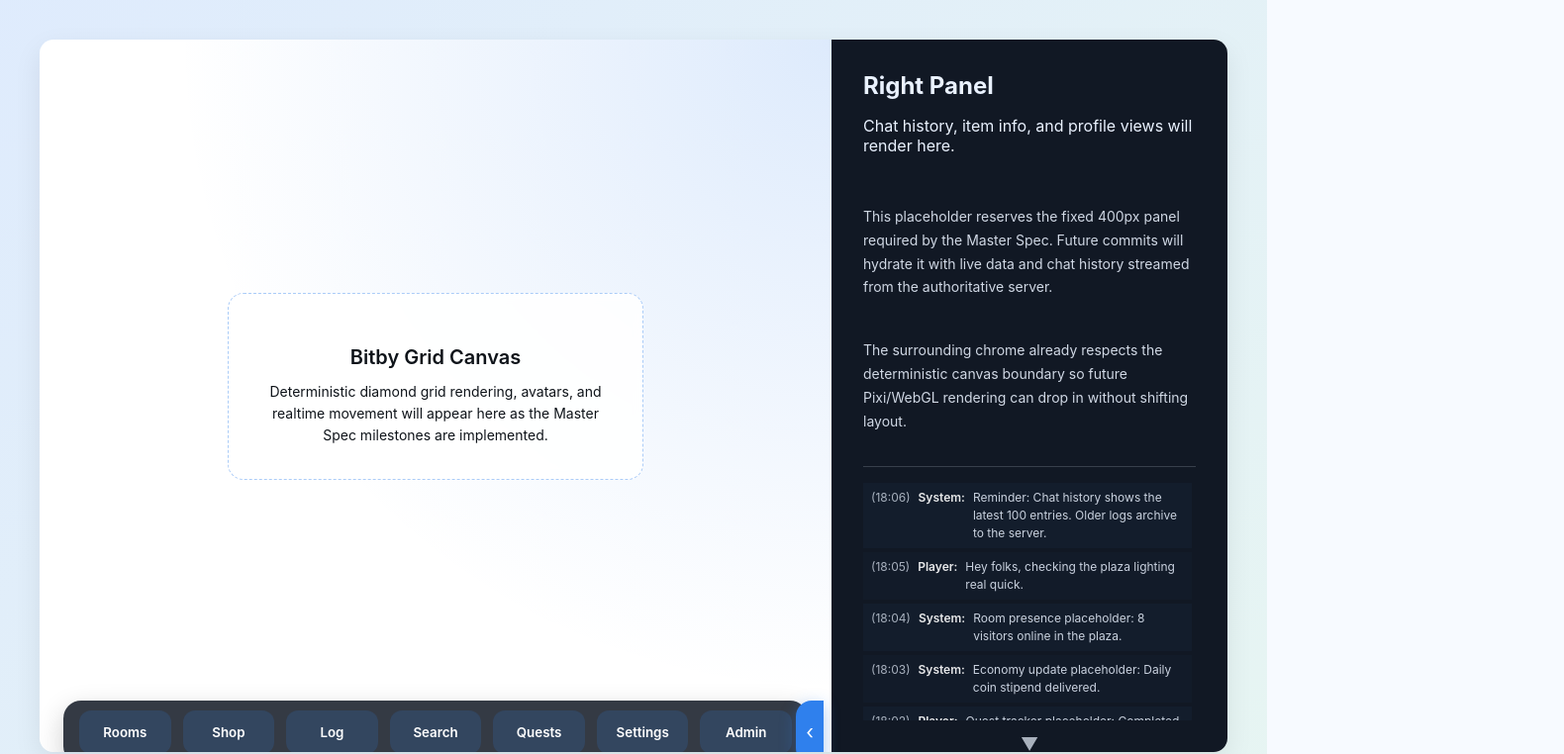
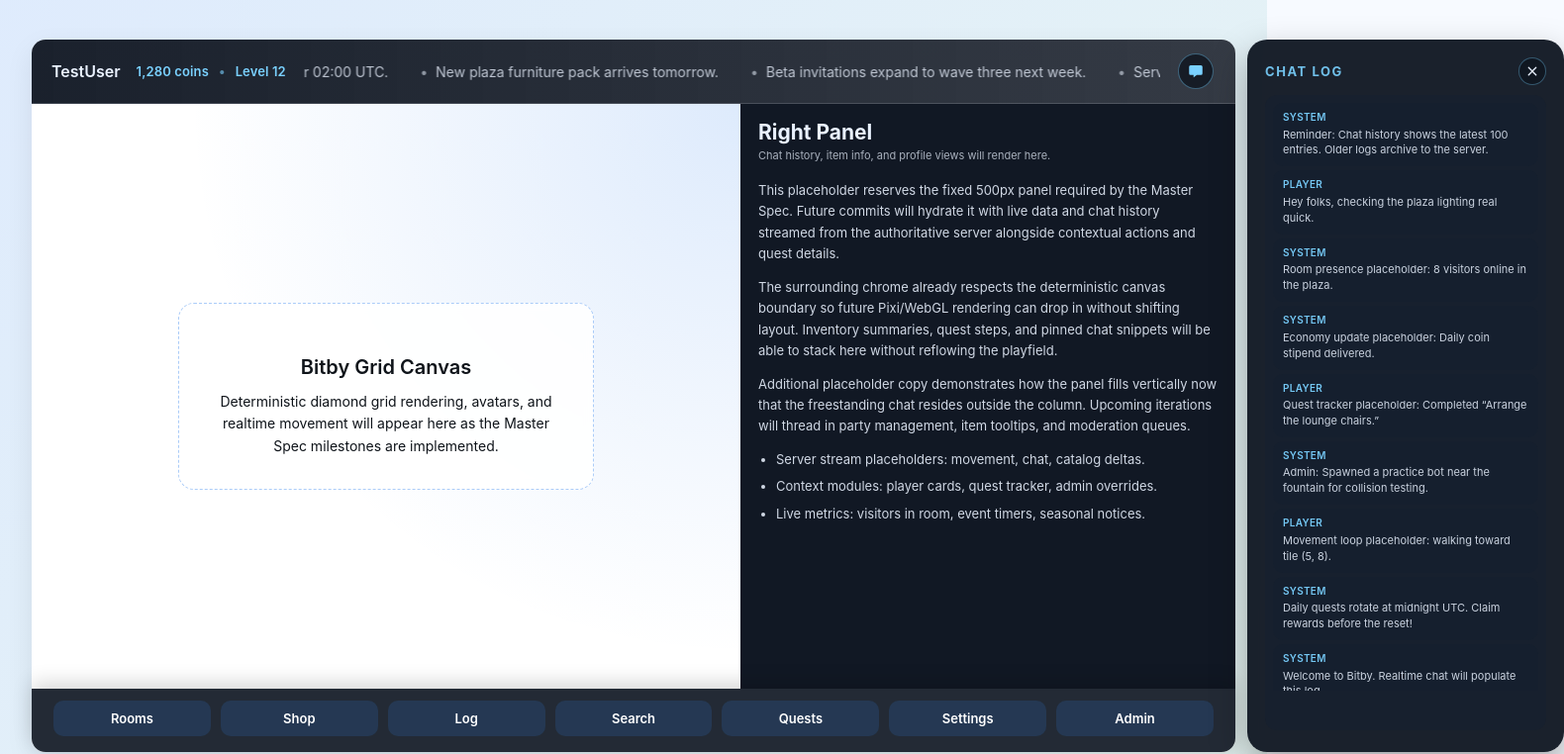
Before and after one commit to nobewayo/projbb, a React (Vite) app in the folder packages/client/: page / in a window 1280 px wide. Shown: the top 762 px of the page at 99% size, 1580 px wide, since content can reach past the window. Built offline with nearby package versions, Linux system fonts and the light colour scheme.

Commit message:
Align panel copy and extend chat drawer

```diff
--- a/packages/client/src/App.tsx
+++ b/packages/client/src/App.tsx
@@ -76,8 +76,8 @@ const placeholderChatHistory: ChatMessage[] = [
 ];
 
 const App = (): JSX.Element => {
-  const [isDockCollapsed, setIsDockCollapsed] = useState(false);
-  const [isChatCollapsed, setIsChatCollapsed] = useState(false);
+  const [isChatVisible, setIsChatVisible] = useState(true);
+  const [showBackToTop, setShowBackToTop] = useState(false);
   const chatMessagesRef = useRef<HTMLOListElement | null>(null);
 
   const chatLogEntries = useMemo(
@@ -86,7 +86,8 @@ const App = (): JSX.Element => {
   );
 
   useEffect(() => {
-    if (isChatCollapsed) {
+    if (!isChatVisible) {
+      setShowBackToTop(false);
       return;
     }
 
@@ -94,20 +95,81 @@ const App = (): JSX.Element => {
     if (container) {
       container.scrollTop = 0;
     }
-  }, [isChatCollapsed, chatLogEntries]);
+  }, [isChatVisible, chatLogEntries]);
 
-  const dockTabLabel = useMemo(
-    () => (isDockCollapsed ? 'Expand primary dock' : 'Collapse primary dock'),
-    [isDockCollapsed],
+  useEffect(() => {
+    if (!isChatVisible) {
+      return;
+    }
+
+    const container = chatMessagesRef.current;
+    if (!container) {
+      return;
+    }
+
+    const handleScroll = (): void => {
+      setShowBackToTop(container.scrollTop > 8);
+    };
+
+    handleScroll();
+    container.addEventListener('scroll', handleScroll, { passive: true });
+
+    return () => {
+      container.removeEventListener('scroll', handleScroll);
+    };
+  }, [isChatVisible]);
+
+  const username = 'TestUser';
+  const coinBalance = 1280;
+  const level = 12;
+  const newsTicker = useMemo(
+    () => [
+      'Server maintenance scheduled for 02:00 UTC.',
+      'New plaza furniture pack arrives tomorrow.',
+      'Beta invitations expand to wave three next week.',
+    ],
+    [],
   );
-
-  const chatToggleLabel = useMemo(
-    () => (isChatCollapsed ? 'Expand chat history' : 'Collapse chat history'),
-    [isChatCollapsed],
-  );
+  const marqueeEntries = useMemo(() => newsTicker.concat(newsTicker), [newsTicker]);
+  const chatToggleLabel = isChatVisible ? 'Hide chat log' : 'Show chat log';
 
   return (
     <div className="stage">
+      <header className="stage__top-bar" aria-label="Player overview and news">
+        <div className="top-bar__profile" aria-label="Player overview">
+          <span className="top-bar__username">{username}</span>
+          <span className="top-bar__meta">
+            <span className="top-bar__coins">{coinBalance.toLocaleString()} coins</span>
+            <span className="top-bar__divider" aria-hidden="true">•</span>
+            <span className="top-bar__level">Level {level}</span>
+          </span>
+        </div>
+        <div className="top-bar__news" aria-label="Latest news" role="presentation">
+          <div className="top-bar__news-track">
+            {marqueeEntries.map((entry, index) => (
+              <span key={`${entry}-${index}`} className="top-bar__news-item">
+                {entry}
+              </span>
+            ))}
+          </div>
+        </div>
+        <button
+          type="button"
+          className="top-bar__chat-button"
+          onClick={() => setIsChatVisible((prev) => !prev)}
+          aria-pressed={isChatVisible}
+          aria-label={chatToggleLabel}
+        >
+          <svg viewBox="0 0 24 24" role="presentation" aria-hidden="true">
+            <path
+              fill="currentColor"
+              d="M5 4h14a2 2 0 0 1 2 2v9a2 2 0 0 1-2 2h-5.586L9 20.414V17H5a2 2 0 0 1-2-2V6a2 2 0 0 1 2-2z"
+            />
+          </svg>
+          <span className="sr-only">{chatToggleLabel}</span>
+        </button>
+      </header>
+      <div className="stage__content">
         <main className="canvas-area" aria-label="Bitby room canvas placeholder">
           <div className="canvas-placeholder" role="presentation">
             <p className="canvas-placeholder__title">Bitby Grid Canvas</p>
@@ -116,28 +178,6 @@ const App = (): JSX.Element => {
               Master Spec milestones are implemented.
             </p>
           </div>
-        <nav
-          id="primary-dock"
-          className={isDockCollapsed ? 'dock dock--collapsed' : 'dock'}
-          aria-label="Primary actions"
-          aria-hidden={isDockCollapsed}
-        >
-          {dockButtons.map((label) => (
-            <button key={label} type="button">
-              {label}
-            </button>
-          ))}
-        </nav>
-        <button
-          type="button"
-          className="dock-tab"
-          aria-label={dockTabLabel}
-          aria-controls="primary-dock"
-          aria-expanded={!isDockCollapsed}
-          onClick={() => setIsDockCollapsed((prev) => !prev)}
-        >
-          {isDockCollapsed ? '›' : '‹'}
-        </button>
         </main>
         <aside className="right-panel" aria-label="Right panel placeholder">
           <header className="right-panel__header">
@@ -146,40 +186,103 @@ const App = (): JSX.Element => {
           </header>
           <section className="panel-body">
             <p>
-            This placeholder reserves the fixed 400px panel required by the Master Spec. Future commits will
-            hydrate it with live data and chat history streamed from the authoritative server.
+              This placeholder reserves the fixed 500px panel required by the Master Spec. Future commits will hydrate it with
+              live data and chat history streamed from the authoritative server alongside contextual actions and quest details.
             </p>
             <p>
-            The surrounding chrome already respects the deterministic canvas boundary so future Pixi/WebGL
-            rendering can drop in without shifting layout.
+              The surrounding chrome already respects the deterministic canvas boundary so future Pixi/WebGL rendering can drop
+              in without shifting layout. Inventory summaries, quest steps, and pinned chat snippets will be able to stack here
+              without reflowing the playfield.
             </p>
+            <p>
+              Additional placeholder copy demonstrates how the panel fills vertically now that the freestanding chat resides
+              outside the column. Upcoming iterations will thread in party management, item tooltips, and moderation queues.
+            </p>
+            <ul>
+              <li>Server stream placeholders: movement, chat, catalog deltas.</li>
+              <li>Context modules: player cards, quest tracker, admin overrides.</li>
+              <li>Live metrics: visitors in room, event timers, seasonal notices.</li>
+            </ul>
           </section>
-        <section
-          className={isChatCollapsed ? 'chat-log chat-log--collapsed' : 'chat-log'}
+        </aside>
+      </div>
+      <nav className="primary-menu" aria-label="Primary actions">
+        {dockButtons.map((label) => (
+          <button key={label} type="button">
+            {label}
+          </button>
+        ))}
+      </nav>
+      <aside
+        className={isChatVisible ? 'chat-drawer chat-drawer--open' : 'chat-drawer chat-drawer--collapsed'}
         aria-label="Chat history"
       >
-          {isChatCollapsed ? null : (
-            <ol id="chat-log-messages" className="chat-log__messages" ref={chatMessagesRef}>
+        <div className="chat-drawer__panel" aria-hidden={!isChatVisible}>
+          <header className="chat-drawer__header">
+            <h2>Chat Log</h2>
+            <button
+              type="button"
+              className="chat-drawer__close"
+              onClick={() => setIsChatVisible(false)}
+              aria-label="Close chat log"
+            >
+              <svg viewBox="0 0 16 16" role="presentation" aria-hidden="true">
+                <path
+                  fill="currentColor"
+                  d="M3.22 3.22a.75.75 0 0 1 1.06 0L8 6.94l3.72-3.72a.75.75 0 0 1 1.06 1.06L9.06 8l3.72 3.72a.75.75 0 1 1-1.06 1.06L8 9.06l-3.72 3.72a.75.75 0 1 1-1.06-1.06L6.94 8 3.22 4.28a.75.75 0 0 1 0-1.06z"
+                />
+              </svg>
+            </button>
+          </header>
+          <div className="chat-drawer__body">
+            <div className="chat-log__messages-wrapper">
+              <ol
+                id="chat-log-messages"
+                className="chat-log__messages"
+                ref={chatMessagesRef}
+                aria-hidden={!isChatVisible}
+              >
                 {chatLogEntries.map((message) => (
-                <li key={message.id}>
-                  <span className="chat-log__time">({message.time})</span>
-                  <span className="chat-log__actor">{message.actor}:</span>
+                  <li
+                    key={message.id}
+                    className="chat-log__message"
+                    data-time={message.time}
+                    tabIndex={0}
+                  >
+                    <span className="chat-log__actor">{message.actor}</span>
                     <span className="chat-log__body">{message.body}</span>
                   </li>
                 ))}
               </ol>
-          )}
+              {isChatVisible && showBackToTop ? (
                 <button
                   type="button"
-            className={isChatCollapsed ? 'chat-log__toggle chat-log__toggle--collapsed' : 'chat-log__toggle'}
-            onClick={() => setIsChatCollapsed((prev) => !prev)}
-            aria-expanded={!isChatCollapsed}
-            aria-controls="chat-log-messages"
+                  className="chat-log__back-to-top"
+                  onClick={() => {
+                    const container = chatMessagesRef.current;
+                    if (container) {
+                      container.scrollTo({ top: 0, behavior: 'smooth' });
+                    }
+                  }}
                 >
-            <span aria-hidden="true">{isChatCollapsed ? '▲' : '▼'}</span>
-            <span className="sr-only">{chatToggleLabel}</span>
+                  Back to top
                 </button>
-        </section>
+              ) : null}
+            </div>
+          </div>
+        </div>
+        {!isChatVisible ? (
+          <button
+            type="button"
+            className="chat-drawer__handle"
+            onClick={() => setIsChatVisible(true)}
+            aria-label="Show chat log"
+          >
+            <span aria-hidden="true">‹</span>
+            <span>Log</span>
+            <span aria-hidden="true">›</span>
+          </button>
+        ) : null}
       </aside>
     </div>
   );
--- a/packages/client/src/styles.css
+++ b/packages/client/src/styles.css
@@ -3,6 +3,8 @@
   font-family: 'Inter', system-ui, -apple-system, BlinkMacSystemFont, 'Segoe UI', sans-serif;
   background-color: #f7faff;
   color: #0f141a;
+  --right-panel-width: 500px;
+  --chat-gap: 12px;
 }
 
 * {
@@ -19,24 +21,145 @@ body {
 }
 
 .stage {
-  display: grid;
-  grid-template-columns: minmax(0, 1fr) 400px;
-  width: min(1200px, 95vw);
+  display: flex;
+  flex-direction: column;
+  width: min(1280px, 95vw);
   height: min(720px, 90vh);
   background-color: #ffffff;
   border-radius: 14px;
   box-shadow: 0 10px 28px rgba(0, 0, 0, 0.08);
+  overflow: visible;
+  position: relative;
+}
+
+.stage__top-bar {
+  display: flex;
+  align-items: center;
+  gap: 18px;
+  padding: 14px 22px 14px 20px;
+  background: linear-gradient(90deg, rgba(17, 24, 36, 0.96), rgba(17, 24, 36, 0.85));
+  color: #eaf2ff;
+  border-bottom: 1px solid rgba(234, 242, 255, 0.16);
+  border-radius: 14px 14px 0 0;
+  flex-shrink: 0;
+}
+
+.top-bar__profile {
+  display: flex;
+  align-items: center;
+  gap: 16px;
+  font-weight: 600;
+  font-size: 15px;
+  flex: 0 0 auto;
+  white-space: nowrap;
+}
+
+.top-bar__username {
+  font-size: 16px;
+  white-space: nowrap;
+}
+
+.top-bar__meta {
+  display: inline-flex;
+  align-items: baseline;
+  gap: 10px;
+  font-size: 13px;
+  color: #7ad1ff;
+  letter-spacing: 0.01em;
+  white-space: nowrap;
+}
+
+.top-bar__coins,
+.top-bar__level {
+  color: inherit;
+  white-space: nowrap;
+}
+
+.top-bar__divider {
+  color: rgba(122, 209, 255, 0.6);
+}
+
+.top-bar__news {
+  flex: 1 1 auto;
+  min-width: 0;
   overflow: hidden;
-  position: relative;
+  display: flex;
+  align-items: center;
+}
+
+.top-bar__news-track {
+  display: inline-flex;
+  gap: 32px;
+  animation: ticker 24s linear infinite;
+  white-space: nowrap;
+  font-size: 14px;
+  color: rgba(234, 242, 255, 0.78);
+  will-change: transform;
+}
+
+.top-bar__chat-button {
+  flex: 0 0 auto;
+  width: 36px;
+  height: 36px;
+  border-radius: 50%;
+  border: 1px solid rgba(122, 209, 255, 0.4);
+  background: rgba(10, 17, 27, 0.7);
+  color: #7ad1ff;
+  display: inline-flex;
+  align-items: center;
+  justify-content: center;
+  cursor: pointer;
+  transition: background 160ms ease, border-color 160ms ease, color 160ms ease;
+}
+
+.top-bar__chat-button svg {
+  width: 18px;
+  height: 18px;
+}
+
+.top-bar__chat-button:hover,
+.top-bar__chat-button:focus-visible {
+  background: rgba(20, 32, 48, 0.9);
+  border-color: rgba(122, 209, 255, 0.7);
+  color: #eaf2ff;
+}
+
+.top-bar__chat-button:focus-visible {
+  outline: 2px solid #7ad1ff;
+  outline-offset: 3px;
+}
+
+.top-bar__news-item::before {
+  content: '•';
+  margin-right: 8px;
+  color: rgba(234, 242, 255, 0.55);
+}
+
+@keyframes ticker {
+  0% {
+    transform: translateX(0);
+  }
+
+  100% {
+    transform: translateX(-50%);
+  }
+}
+
+.stage__content {
+  flex: 1 1 auto;
+  min-height: 0;
+  display: grid;
+  grid-template-columns: minmax(0, 1fr) var(--right-panel-width);
 }
 
 .canvas-area {
   position: relative;
   background: radial-gradient(circle at top right, rgba(47, 128, 237, 0.16), transparent 60%);
-  padding: 40px 24px 96px;
+  padding: 32px 24px;
   display: flex;
   justify-content: center;
   align-items: center;
+  min-height: 0;
 }
 
 .canvas-placeholder {
@@ -66,22 +189,30 @@ body {
   color: #eaf2ff;
   display: flex;
   flex-direction: column;
-  padding: 32px;
-  gap: 20px;
+  padding: 16px 18px 22px;
+  gap: 12px;
+  min-height: 0;
 }
 
 .right-panel__header {
   flex-shrink: 0;
+  margin-bottom: 6px;
 }
 
 .right-panel h1 {
-  margin: 0 0 8px;
-  font-size: 24px;
+  margin: 0;
+  font-size: 21px;
+}
+
+.right-panel__header p {
+  margin: 4px 0 0;
+  font-size: 11px;
+  color: rgba(234, 242, 255, 0.7);
 }
 
 .panel-body {
-  font-size: 14px;
-  line-height: 1.7;
+  font-size: 13px;
+  line-height: 1.65;
   color: rgba(234, 242, 255, 0.88);
   flex: 1 1 auto;
   display: flex;
@@ -89,162 +220,282 @@ body {
   gap: 12px;
 }
 
-.dock {
-  position: absolute;
-  left: 24px;
-  right: 24px;
-  bottom: 24px;
-  height: 64px;
+.panel-body p {
+  margin: 0;
+}
+
+.panel-body ul {
+  margin: 0;
+  padding-left: 18px;
+  display: flex;
+  flex-direction: column;
+  gap: 6px;
+}
+
+.primary-menu {
   display: flex;
   align-items: center;
-  gap: 12px;
-  padding: 0 16px;
-  background-color: rgba(17, 24, 36, 0.85);
-  border-radius: 18px;
-  box-shadow: 0 10px 28px rgba(0, 0, 0, 0.2);
+  gap: 10px;
+  padding: 12px 22px 16px;
+  background-color: rgba(17, 24, 36, 0.92);
+  border-radius: 0 0 14px 14px;
+  box-shadow: 0 -6px 20px rgba(0, 0, 0, 0.16);
   backdrop-filter: blur(6px);
-  transition: transform 220ms ease;
-  will-change: transform;
+  flex-shrink: 0;
 }
 
-.dock button {
+.primary-menu button {
   flex: 1 1 0;
   min-width: 0;
-  height: 44px;
-  border-radius: 12px;
+  height: 36px;
+  border-radius: 10px;
   border: none;
   background: rgba(47, 128, 237, 0.16);
   color: #ffffff;
   font-weight: 600;
+  font-size: 13px;
   cursor: pointer;
   transition: background 150ms ease, opacity 220ms ease;
 }
 
-.dock button:hover,
-.dock button:focus {
+.primary-menu button:hover,
+.primary-menu button:focus {
   background: rgba(47, 128, 237, 0.32);
   outline: 2px solid rgba(47, 128, 237, 0.48);
   outline-offset: 2px;
 }
 
-.dock button:focus-visible {
+.primary-menu button:focus-visible {
   outline: 2px solid #2f80ed;
 }
 
-.dock--collapsed {
-  transform: translateX(-100%);
+
+.chat-drawer {
+  position: absolute;
+  top: 0;
+  bottom: 0;
+  left: calc(100% + var(--chat-gap));
+  width: 320px;
+  display: flex;
+  align-items: stretch;
+  justify-content: center;
+  overflow: visible;
+  z-index: 5;
+}
+
+.chat-drawer--collapsed {
+  width: 0;
+}
+
+.chat-drawer__panel {
+  pointer-events: auto;
+  width: 100%;
+  height: 100%;
+  display: flex;
+  flex-direction: column;
+  border-radius: 20px;
+  background: rgba(17, 24, 36, 0.96);
+  box-shadow: 0 16px 36px rgba(0, 0, 0, 0.34);
+  padding: 18px 18px 22px;
+  backdrop-filter: blur(8px);
+  transition: opacity 180ms ease, transform 200ms ease;
+}
+
+.chat-drawer--collapsed .chat-drawer__panel {
+  opacity: 0;
+  transform: translateX(18px);
   pointer-events: none;
 }
 
-.dock--collapsed button {
-  opacity: 0;
+.chat-drawer__header {
+  display: flex;
+  align-items: center;
+  justify-content: space-between;
+  margin-bottom: 10px;
 }
 
-.dock-tab {
-  position: absolute;
-  bottom: 24px;
-  right: 8px;
+.chat-drawer__header h2 {
+  margin: 0;
+  font-size: 13px;
+  letter-spacing: 0.12em;
+  text-transform: uppercase;
+  color: rgba(122, 209, 255, 0.9);
+}
+
+.chat-drawer__close {
   width: 28px;
-  height: 64px;
-  border-radius: 16px 0 0 16px;
-  border: none;
-  background: #2f80ed;
-  color: #ffffff;
-  font-size: 20px;
-  cursor: pointer;
-  display: flex;
+  height: 28px;
+  border-radius: 50%;
+  border: 1px solid rgba(122, 209, 255, 0.35);
+  background: rgba(10, 17, 27, 0.6);
+  color: #eaf2ff;
+  display: inline-flex;
   align-items: center;
   justify-content: center;
-  box-shadow: 0 4px 16px rgba(47, 128, 237, 0.35);
+  cursor: pointer;
+  transition: background 160ms ease, border-color 160ms ease;
 }
 
-.dock-tab:focus-visible {
-  outline: 2px solid #f2f8ff;
-  outline-offset: 3px;
+.chat-drawer__close:hover,
+.chat-drawer__close:focus-visible {
+  background: rgba(20, 32, 48, 0.85);
+  border-color: rgba(122, 209, 255, 0.65);
 }
 
-.chat-log {
-  margin-top: auto;
-  padding-top: 16px;
-  border-top: 1px solid rgba(234, 242, 255, 0.18);
-  display: flex;
-  flex-direction: column;
-  gap: 12px;
-  min-height: 120px;
+.chat-drawer__close:focus-visible {
+  outline: 2px solid #7ad1ff;
+  outline-offset: 2px;
 }
 
-.chat-log--collapsed {
-  padding-top: 8px;
+.chat-drawer__body {
+  flex: 1 1 auto;
   min-height: 0;
+  display: flex;
+}
+
+.chat-log__messages-wrapper {
+  position: relative;
+  border-radius: 12px;
+  background: rgba(21, 32, 48, 0.55);
+  padding: 8px 8px 40px;
+  overflow: hidden;
+  flex: 1 1 auto;
 }
 
 .chat-log__messages {
   margin: 0;
   padding: 0;
   list-style: none;
-  max-height: min(240px, 40vh);
+  height: 100%;
   overflow-y: auto;
   display: flex;
   flex-direction: column;
   gap: 4px;
-  padding-right: 4px;
+  scrollbar-width: none;
+  overscroll-behavior: contain;
 }
 
-.chat-log__messages li {
-  display: grid;
-  grid-template-columns: auto auto 1fr;
-  gap: 8px;
-  align-items: baseline;
-  padding: 6px 8px;
-  font-size: 12px;
-  line-height: 1.5;
+.chat-log__messages::-webkit-scrollbar {
+  display: none;
 }
 
-.chat-log__messages li:nth-child(odd) {
-  background: rgba(21, 32, 48, 0.72);
+.chat-log__message {
+  position: relative;
+  display: block;
+  width: 100%;
+  padding: 7px 10px 8px;
+  font-size: 11px;
+  line-height: 1.45;
+  background: rgba(21, 32, 48, 0.6);
+  border-radius: 10px;
+  color: rgba(234, 242, 255, 0.86);
+  outline: none;
+  cursor: default;
 }
 
-.chat-log__messages li:nth-child(even) {
-  background: rgba(21, 32, 48, 0.48);
+.chat-log__message:nth-child(even) {
+  background: rgba(21, 32, 48, 0.45);
 }
 
-.chat-log__time {
-  color: rgba(234, 242, 255, 0.7);
+.chat-log__message::after {
+  content: attr(data-time);
+  position: absolute;
+  top: 100%;
+  right: 10px;
+  margin-top: 4px;
+  padding: 4px 8px;
+  background: rgba(15, 20, 26, 0.9);
+  color: #eaf2ff;
+  font-size: 10px;
+  border-radius: 8px;
+  opacity: 0;
+  pointer-events: none;
+  transform: translateY(-4px);
+  transition: opacity 180ms ease 500ms, transform 180ms ease 500ms;
+  white-space: nowrap;
+}
+
+.chat-log__message:hover::after,
+.chat-log__message:focus-visible::after {
+  opacity: 1;
+  transform: translateY(0);
+}
+
+.chat-drawer__handle {
+  position: absolute;
+  top: 50%;
+  left: 0;
+  transform: translate(calc(-100% - var(--chat-gap) / 2), -50%);
+  display: inline-flex;
+  align-items: center;
+  gap: 6px;
+  padding: 8px 14px;
+  font-size: 12px;
+  font-weight: 600;
+  text-transform: uppercase;
+  letter-spacing: 0.08em;
+  color: rgba(17, 24, 36, 0.9);
+  background: rgba(234, 242, 255, 0.92);
+  border: none;
+  border-radius: 999px;
+  pointer-events: auto;
+  cursor: pointer;
+  box-shadow: 0 10px 24px rgba(17, 24, 36, 0.25);
+  transition: transform 180ms ease, box-shadow 180ms ease, background 160ms ease;
+}
+
+.chat-drawer__handle span:first-child,
+.chat-drawer__handle span:last-child {
+  font-size: 14px;
+  color: rgba(17, 24, 36, 0.78);
+}
+
+.chat-drawer__handle:hover,
+.chat-drawer__handle:focus-visible {
+  transform: translate(calc(-100% - var(--chat-gap) / 2), -50%) scale(1.02);
+  box-shadow: 0 12px 26px rgba(17, 24, 36, 0.35);
+  background: rgba(234, 242, 255, 1);
+}
+
+.chat-log__message:focus-visible {
+  outline: 2px solid rgba(47, 128, 237, 0.65);
 }
 
 .chat-log__actor {
-  color: rgba(255, 255, 255, 0.9);
+  display: block;
+  color: rgba(122, 209, 255, 0.95);
   font-weight: 600;
+  font-size: 10px;
+  letter-spacing: 0.03em;
+  text-transform: uppercase;
+  margin-bottom: 3px;
 }
 
 .chat-log__body {
+  display: block;
   color: rgba(234, 242, 255, 0.85);
+  font-size: 11px;
 }
 
-.chat-log__toggle {
-  align-self: center;
-  width: 34px;
-  height: 24px;
+.chat-log__back-to-top {
+  position: absolute;
+  bottom: 12px;
+  right: 12px;
   border: none;
-  background: none;
-  color: rgba(234, 242, 255, 0.7);
-  font-size: 18px;
+  border-radius: 999px;
+  padding: 5px 12px;
+  font-size: 11px;
+  font-weight: 600;
+  background: rgba(47, 128, 237, 0.9);
+  color: #ffffff;
   cursor: pointer;
-  transition: color 150ms ease;
+  box-shadow: 0 8px 16px rgba(47, 128, 237, 0.35);
+  transition: background 150ms ease;
 }
 
-.chat-log__toggle:hover,
-.chat-log__toggle:focus {
-  color: rgba(234, 242, 255, 0.95);
-}
-
-.chat-log__toggle:focus-visible {
-  outline: 2px solid #f2f8ff;
-  outline-offset: 3px;
-}
-
-.chat-log__toggle--collapsed {
-  margin-top: 0;
+.chat-log__back-to-top:hover,
+.chat-log__back-to-top:focus {
+  background: rgba(47, 128, 237, 1);
 }
 
 .sr-only {
```
Also changed, not shown: 2 other files (tests, documents, lock files or other folders). Lines whose indentation alone changed are shown as unchanged.
